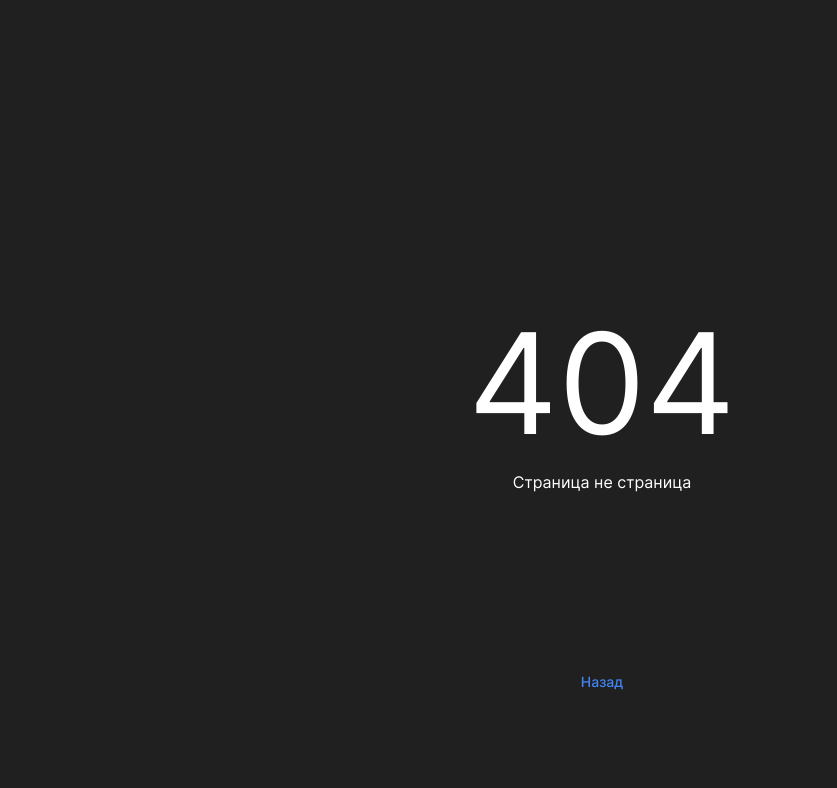
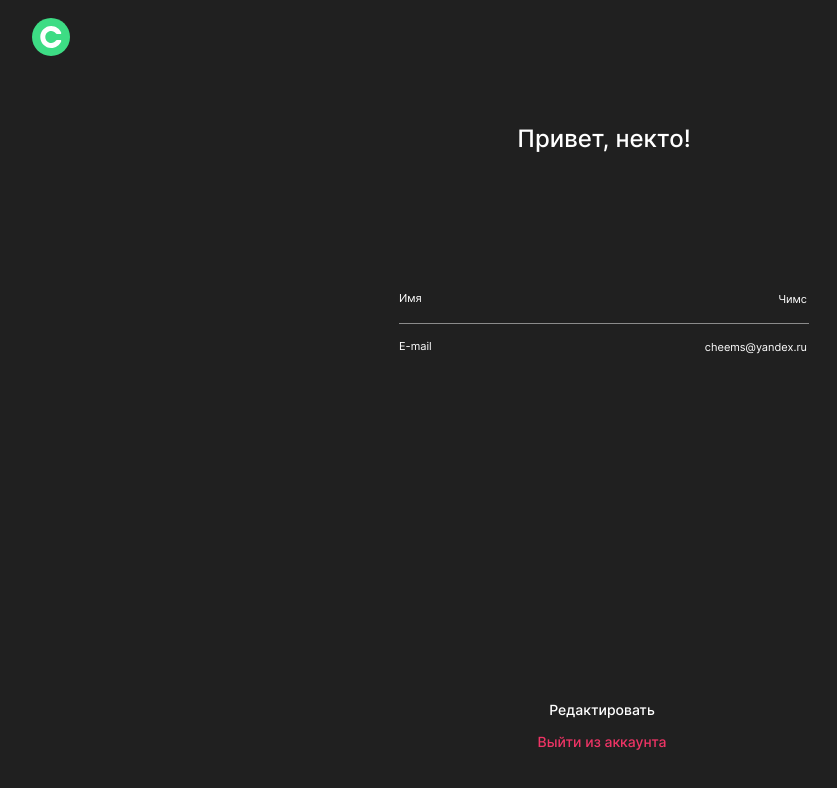
Before and after one commit to julbrn/movies-explorer-frontend, a React (Create React App) app: page /profile in a window 1280 px wide. Before the commit this address had no page. Shown: the top 788 px of the page, without its empty margins (38-875 px from the left). Built offline with nearby package versions, Linux system fonts and the light colour scheme.

Commit message:
feat: Profile

```diff
--- a/src/components/App/App.css
+++ b/src/components/App/App.css
@@ -1,10 +1,11 @@
 .page {
-  margin: 0;
   padding: 0;
+  margin: 0 auto;
   min-height: 100vh;
   width: 100%;
   display: flex;
-  justify-content: center;
+  flex-direction: column;
+  position: relative;
   box-sizing: border-box;
   font-family: Inter, Arial, sans-serif;
   -webkit-font-smoothing: antialiased;
@@ -14,6 +15,7 @@
   -moz-text-size-adjust: 100%;
   background-color: var(--background-color);
   text-rendering: optimizeLegibility;
+  font-size: 0;
   color: var(--font-color-light);
   --accent-color: #3ddc84;
   --font-color-light: #fff;
@@ -30,11 +32,9 @@
   max-width: 1280px;
   width: 100%;
   box-sizing: border-box;
-  position: relative;
-  display: flex;
-  flex-direction: column;
-  justify-content: center;
-  align-items: center;
+  flex-grow: 1;
+  margin: 0 auto;
+  padding: 0;
 }
 
 .section {
@@ -109,6 +109,32 @@
   }
 }
 
+.link_type_logout {
+  color: var(--mistake-color);
+  border: none;
+  background-color: transparent;
+  cursor: pointer;
+  margin-top: 16px;
+}
+
+@media screen and (max-width: 610px) {
+  .link_type_logout {
+    font-size: 12px;
+  }
+}
+
+.link_type_edit {
+  border: none;
+  background-color: transparent;
+  cursor: pointer;
+}
+
+@media screen and (max-width: 610px) {
+  .link_type_edit {
+    font-size: 12px;
+  }
+}
+
 .link_type_signup {
   font-size: 12px;
 }
--- a/src/components/App/App.js
+++ b/src/components/App/App.js
@@ -4,6 +4,7 @@ import { Main } from '../Main/Main';
 import { NotFound } from '../NotFound/NotFound';
 import { Register } from '../Register/Register';
 import { Login } from '../Login/Login';
+import { Profile } from '../Profile/Profile';
 import './App.css';
 
 export const App = () => {
@@ -33,7 +34,7 @@ export const App = () => {
         />
         <Route
           path="/profile"
-          element={<NotFound />}
+          element={<Profile />}
         />
       </Routes>
     </>
--- a/src/components/Header/Header.css
+++ b/src/components/Header/Header.css
@@ -4,4 +4,5 @@
   display: flex;
   align-items: center;
   justify-content: space-between;
+  width: 100%;
 }
--- a/src/components/Main/AboutMe/AboutMe.js
+++ b/src/components/Main/AboutMe/AboutMe.js
@@ -11,7 +11,7 @@ export const AboutMe = () => (
           <h2 className="about-me__title">Чимс</h2>
           <h3 className="about-me__subtitle">Начинающий фронтенд-разработчик, 28 лет</h3>
           <p className="about-me__text">
-            Не задавайте мне вопросов, я только могу писать цветные буковки на тёмном фоне. Кстати, как выйти из Vim?  Bonk!
+            Не задавайте мне вопросы, я только могу писать цветные буковки на тёмном фоне. Кстати, как выйти из Vim?  Bonk!
           </p>
         </div>
         <a className="link about-me__link" href="https://github.com/julbrn" target="_blank" rel="noreferrer">
--- a/src/components/Profile/Profile.css
+++ b/src/components/Profile/Profile.css
@@ -0,0 +1,86 @@
+.profile {
+  box-sizing: border-box;
+  display: flex;
+  flex-direction: column;
+  align-items: center;
+  justify-content: center;
+  width: 100%;
+  height: calc(100vh - 74px);
+}
+
+.profile__form {
+  box-sizing: border-box;
+  width: 410px;
+  height: 626px;
+  display: flex;
+  flex-direction: column;
+  justify-content: space-between;
+}
+
+@media screen and (max-width: 610px) {
+  .profile__form {
+    width: 260px;
+  }
+}
+
+.profile__greeting {
+  padding: 0;
+  margin: 0;
+  text-align: center;
+  font-weight: 500;
+  font-size: 24px;
+  line-height: 1.21;
+}
+
+.profile__fields {
+  box-sizing: border-box;
+  width: 100%;
+  border: none;
+}
+
+.profile__field {
+  background-color: transparent;
+  border: none;
+  outline: none;
+  font-weight: 400;
+  font-size: 11px;
+  line-height: 1.21;
+  color: var(--font-color-light);
+  text-align: right;
+}
+
+.profile__label {
+  width: 100%;
+  display: flex;
+  justify-content: space-between;
+  padding: 16px 0;
+}
+
+.profile__label:not(:last-of-type) {
+  border-bottom: 1px solid var(--semi-transparent);
+}
+
+.profile__label:first-of-type {
+  margin-top: 123px;
+}
+
+.profile__label:focus {
+  border-bottom: 1px solid var(--button-color);
+}
+
+.profile__input {
+  background-color: transparent;
+  width: 100%;
+}
+
+.profile__field-name {
+  margin: 0;
+  font-weight: 400;
+  font-size: 11px;
+  line-height: 1.21;
+}
+
+.profile__buttons {
+  display: flex;
+  flex-direction: column;
+}
--- a/src/components/Profile/Profile.js
+++ b/src/components/Profile/Profile.js
@@ -0,0 +1,33 @@
+import React from 'react';
+import './Profile.css';
+import Header from '../Header/Header';
+
+export const Profile = () => {
+  return (
+    <>
+      <Header />
+      <section className="profile">
+        <form action="/" name="edit" className="profile__form">
+          <fieldset className="profile__fields">
+            <h2 className="profile__greeting">Привет, некто!</h2>
+            <label className="profile__label">
+              <span className="profile__field-name">Имя</span>
+              <input className="profile__field" type="text" value="Чимс" name="name"
+                id="name" required />
+            </label>
+            <label className="profile__label">
+              <span className="profile__field-name">E-mail</span>
+              <input className="profile__field profile__field_type_error" value="cheems@yandex.ru" type="text" name="email"
+                id="email" required />
+            </label>
+          </fieldset>
+          <div className="profile__buttons">
+            <button className="link link_type_edit">Редактировать</button>
+            <button className="link link_type_logout">Выйти из аккаунта</button>
+          </div>
+        </form>
+      </section>
+
+    </>
+  )
+}
--- a/src/components/Register/Register.css
+++ b/src/components/Register/Register.css
@@ -1,4 +1,5 @@
 .auth {
+  min-height: 100vh;
   box-sizing: border-box;
   display: flex;
   flex-direction: column;
```
